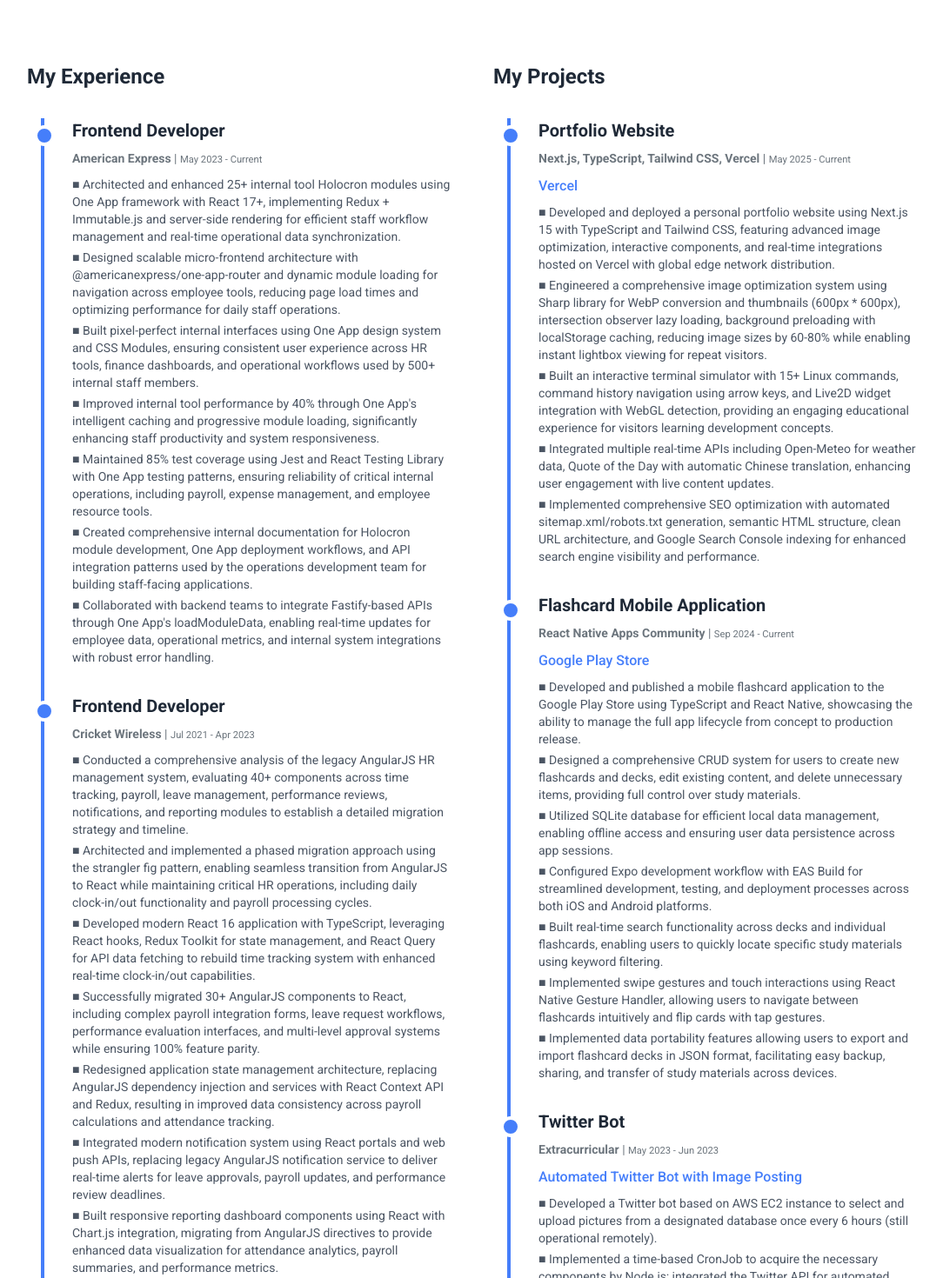
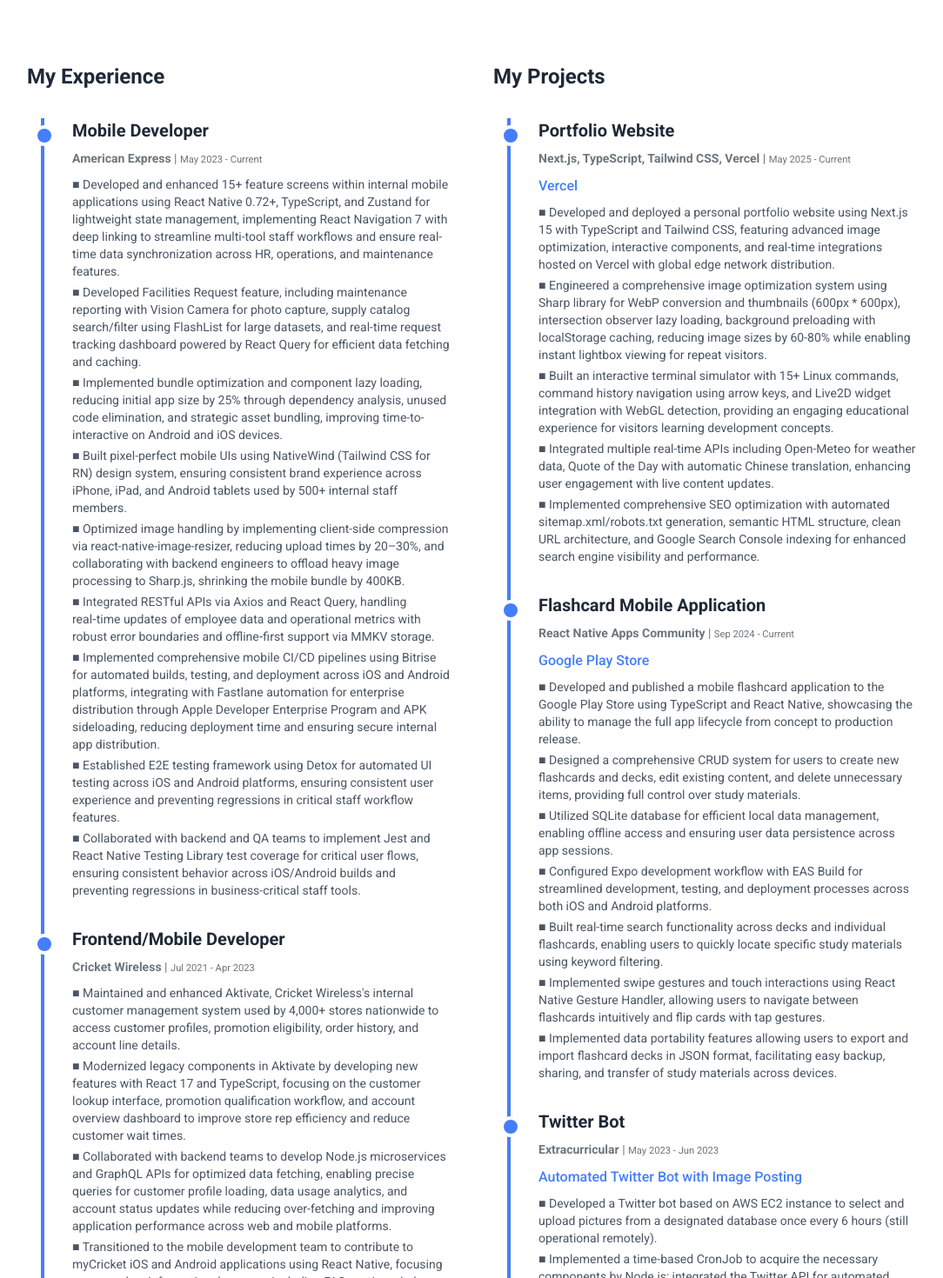
Before and after one commit to WoodyLinwc/Portfolio-Next.js, a Next.js app in the folder portfolio/: page / in a window 1280 px wide. Shown: the part 2020-3490 px from the top of the page at 87% size, without its empty margins (97-1181 px from the left). Built offline with nearby package versions, Linux system fonts and the light colour scheme; no server answers.

Commit message:
Update experiences.ts

```diff
--- a/portfolio/src/data/me/experiences.ts
+++ b/portfolio/src/data/me/experiences.ts
@@ -2,37 +2,39 @@ import type { Experience } from "@/types/me";
 
 export const experiences: Experience[] = [
     {
-        title: "Frontend Developer",
+        title: "Mobile Developer",
         company: "American Express",
         date: "May 2023 - Current",
         link: "",
         linkText: "",
         githubLink: "",
         details: [
-            "Architected and enhanced 25+ internal tool Holocron modules using One App framework with React 17+, implementing Redux + Immutable.js and server-side rendering for efficient staff workflow management and real-time operational data synchronization.",
-            "Designed scalable micro-frontend architecture with @americanexpress/one-app-router and dynamic module loading for navigation across employee tools, reducing page load times and optimizing performance for daily staff operations.",
-            "Built pixel-perfect internal interfaces using One App design system and CSS Modules, ensuring consistent user experience across HR tools, finance dashboards, and operational workflows used by 500+ internal staff members.",
-            "Improved internal tool performance by 40% through One App's intelligent caching and progressive module loading, significantly enhancing staff productivity and system responsiveness.",
-            "Maintained 85% test coverage using Jest and React Testing Library with One App testing patterns, ensuring reliability of critical internal operations, including payroll, expense management, and employee resource tools.",
-            "Created comprehensive internal documentation for Holocron module development, One App deployment workflows, and API integration patterns used by the operations development team for building staff-facing applications.",
-            "Collaborated with backend teams to integrate Fastify-based APIs through One App's loadModuleData, enabling real-time updates for employee data, operational metrics, and internal system integrations with robust error handling.",
+            "Developed and enhanced 15+ feature screens within internal mobile applications using React Native 0.72+, TypeScript, and Zustand for lightweight state management, implementing React Navigation 7 with deep linking to streamline multi-tool staff workflows and ensure real-time data synchronization across HR, operations, and maintenance features.",
+            "Developed Facilities Request feature, including maintenance reporting with Vision Camera for photo capture, supply catalog search/filter using FlashList for large datasets, and real-time request tracking dashboard powered by React Query for efficient data fetching and caching.",
+            "Implemented bundle optimization and component lazy loading, reducing initial app size by 25% through dependency analysis, unused code elimination, and strategic asset bundling, improving time-to-interactive on Android and iOS devices.",
+            "Built pixel-perfect mobile UIs using NativeWind (Tailwind CSS for RN) design system, ensuring consistent brand experience across iPhone, iPad, and Android tablets used by 500+ internal staff members.",
+            "Optimized image handling by implementing client-side compression via react-native-image-resizer, reducing upload times by 20–30%, and collaborating with backend engineers to offload heavy image processing to Sharp.js, shrinking the mobile bundle by 400KB.",
+            "Integrated RESTful APIs via Axios and React Query, handling real‑time updates of employee data and operational metrics with robust error boundaries and offline‑first support via MMKV storage.",
+            "Implemented comprehensive mobile CI/CD pipelines using Bitrise for automated builds, testing, and deployment across iOS and Android platforms, integrating with Fastlane automation for enterprise distribution through Apple Developer Enterprise Program and APK sideloading, reducing deployment time and ensuring secure internal app distribution.",
+            "Established E2E testing framework using Detox for automated UI testing across iOS and Android platforms, ensuring consistent user experience and preventing regressions in critical staff workflow features.",
+            "Collaborated with backend and QA teams to implement Jest and React Native Testing Library test coverage for critical user flows, ensuring consistent behavior across iOS/Android builds and preventing regressions in business-critical staff tools.",
         ],
     },
     {
-        title: "Frontend Developer",
+        title: "Frontend/Mobile Developer",
         company: "Cricket Wireless",
         date: "Jul 2021 - Apr 2023",
         link: "",
         linkText: "",
         githubLink: "",
         details: [
-            "Conducted a comprehensive analysis of the legacy AngularJS HR management system, evaluating 40+ components across time tracking, payroll, leave management, performance reviews, notifications, and reporting modules to establish a detailed migration strategy and timeline.",
-            "Architected and implemented a phased migration approach using the strangler fig pattern, enabling seamless transition from AngularJS to React while maintaining critical HR operations, including daily clock-in/out functionality and payroll processing cycles.",
-            "Developed modern React 16 application with TypeScript, leveraging React hooks, Redux Toolkit for state management, and React Query for API data fetching to rebuild time tracking system with enhanced real-time clock-in/out capabilities.",
-            "Successfully migrated 30+ AngularJS components to React, including complex payroll integration forms, leave request workflows, performance evaluation interfaces, and multi-level approval systems while ensuring 100% feature parity.",
-            "Redesigned application state management architecture, replacing AngularJS dependency injection and services with React Context API and Redux, resulting in improved data consistency across payroll calculations and attendance tracking.",
-            "Integrated modern notification system using React portals and web push APIs, replacing legacy AngularJS notification service to deliver real-time alerts for leave approvals, payroll updates, and performance review deadlines.",
-            "Built responsive reporting dashboard components using React with Chart.js integration, migrating from AngularJS directives to provide enhanced data visualization for attendance analytics, payroll summaries, and performance metrics.",
+            "Maintained and enhanced Aktivate, Cricket Wireless's internal customer management system used by 4,000+ stores nationwide to access customer profiles, promotion eligibility, order history, and account line details.",
+            "Modernized legacy components in Aktivate by developing new features with React 17 and TypeScript, focusing on the customer lookup interface, promotion qualification workflow, and account overview dashboard to improve store rep efficiency and reduce customer wait times.",
+            "Collaborated with backend teams to develop Node.js microservices and GraphQL APIs for optimized data fetching, enabling precise queries for customer profile loading, data usage analytics, and account status updates while reducing over-fetching and improving application performance across web and mobile platforms.",
+            "Transitioned to the mobile development team to contribute to myCricket iOS and Android applications using React Native, focusing on secondary informational screens, including FAQ sections, help pages, support contact forms, and account information displays.",
+            "Developed cross-platform UI components for API data display within the myCricket app, including usage analytics, billing history, plan details, and account overview screens, ensuring a consistent user experience across iOS and Android platforms.",
+            "Developed responsive customer profile components using React hooks and Redux for state management, enabling store representatives to quickly view multi-line account structures, current plan details, and device upgrade eligibility.",
+            "Implemented comprehensive search functionality using React Query for efficient data caching, allowing store reps to search customers by phone number, account number, and IMEI.",
         ],
     },
     {
```
